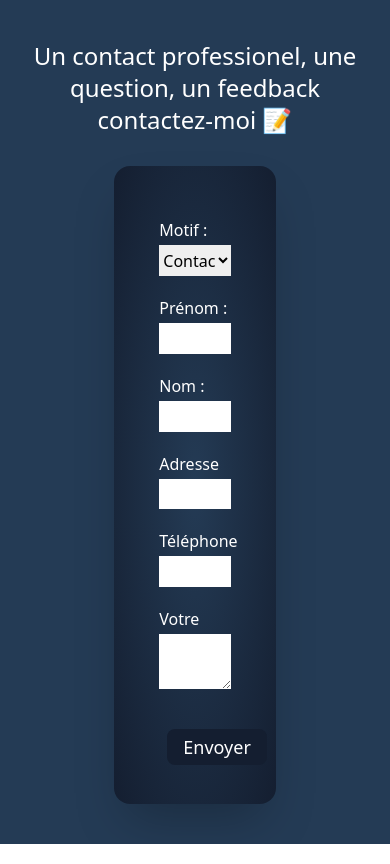
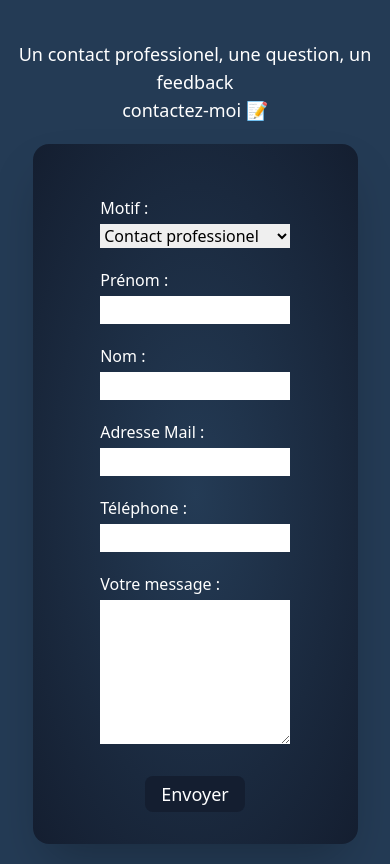
Before and after one commit to KvnMrs/Portfolio-ReactJs, a React (Create React App) app: page /contact in a window 390 px wide. Built offline with nearby package versions, Linux system fonts and the light colour scheme.

Commit message:
style : responsive page "Contact"

```diff
--- a/src/pages/Contact.jsx
+++ b/src/pages/Contact.jsx
@@ -11,15 +11,14 @@ const Contact = () => {
 
   return (
     <>
-      <div className=" h-screen w-full flex flex-col items-center shadow-2xl ">
-        {" "}
-        <p className="text-2xl text-white text-center h-1/6 mt-10 ">
+      <div className="w-full flex flex-col items-center shadow-2xl ">
+        <p className="text-lg lg:text-2xl text-white text-center h-1/6 mt-10 mx-1 mb-5">
           Un contact professionel, une question, un feedback <br />
           contactez-moi 📝
         </p>{" "}
-        <div className="w-5/12 bg-dark_blue gradiant-dark rounded-2xl h-5/6 mb-10 px-5 py-8 shadow-2xl ">
+        <div className="w-10/12 xl:w-7/12 bg-dark_blue gradiant-dark rounded-2xl h-5/6 mb-5  py-8 shadow-2xl ">
           <form className="grid grid-cols-1 h-full w-7/12 mx-auto">
-            <label className="h-2 mt-5 mb-3 text-white" htmlFor="reason">
+            <label className="h-2 mt-5 mb-5 text-white" htmlFor="reason">
               Motif :
             </label>
 
@@ -29,7 +28,7 @@ const Contact = () => {
               <option>feedback</option>
             </select>
 
-            <label className="h-2 mt-5 mb-3 text-white" htmlFor="nom">
+            <label className="h-2 mt-5 mb-5 text-white" htmlFor="nom">
               Prénom :
             </label>
             <input
@@ -38,8 +37,9 @@ const Contact = () => {
               name="nom"
               value={firstname}
               onChange={(e) => setFirstname(e.target.value)}
+              className="py-0.5"
             />
-            <label className="h-2 mt-5 mb-3 text-white" htmlFor="prenom">
+            <label className="h-2 mt-5 mb-5 text-white" htmlFor="prenom">
               Nom :
             </label>
             <input
@@ -48,8 +48,9 @@ const Contact = () => {
               name="prenom"
               value={lastname}
               onChange={(e) => setLastname(e.target.value)}
+              className="py-0.5"
             />
-            <label className="h-2 mt-5 mb-3 text-white" htmlFor="email">
+            <label className="h-2 mt-5 mb-5 text-white" htmlFor="email">
               Adresse Mail :
             </label>
             <input
@@ -58,8 +59,9 @@ const Contact = () => {
               name="email"
               value={mail}
               onChange={(e) => setMail(e.target.value)}
+              className="py-0.5"
             />
-            <label className="h-2 mt-5 mb-3 text-white" htmlFor="phone">
+            <label className="h-2 mt-5 mb-5 text-white" htmlFor="phone">
               Téléphone :
             </label>
             <input
@@ -68,8 +70,9 @@ const Contact = () => {
               name="phone"
               value={phone}
               onChange={(e) => setPhone(e.target.value)}
+              className="py-0.5"
             />
-            <label className="h-2 mt-5 mb-3 text-white" htmlFor="message">
+            <label className="h-2 mt-5 mb-5 text-white" htmlFor="message">
               Votre message :
             </label>
             <textarea
@@ -77,13 +80,14 @@ const Contact = () => {
               name="message"
               value={message}
               onChange={(e) => setMessage(e.target.value)}
+              className="h-36"
             />
 
             <a
               href={`mailto:kevin.mrs2020@gmail.com?subject=${reason}&body=${firstname} ${lastname.toUpperCase()}%0A${mail}%0A${phone}%0A%0A${message}`}
               className="text-center"
             >
-              <Button type="submit" className="mt-10">
+              <Button type="submit" className="mt-8">
                 Envoyer
               </Button>
             </a>
```
